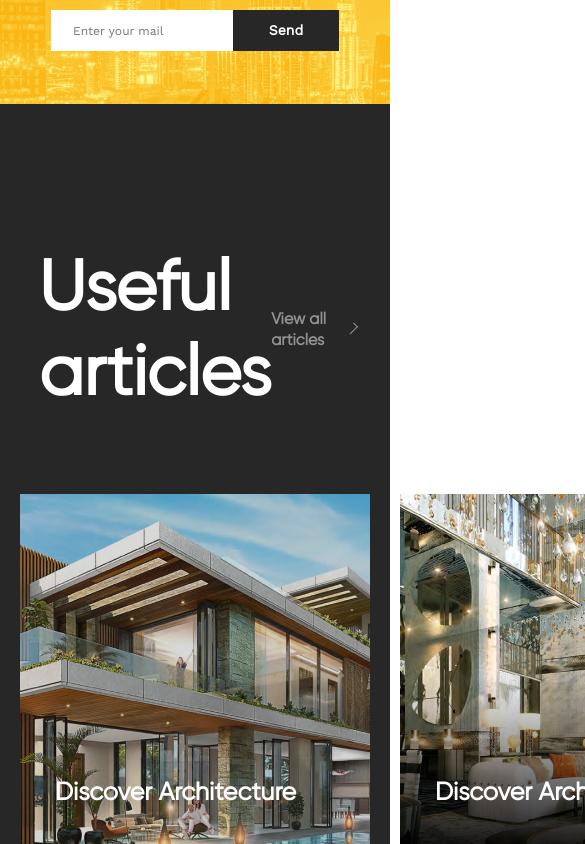
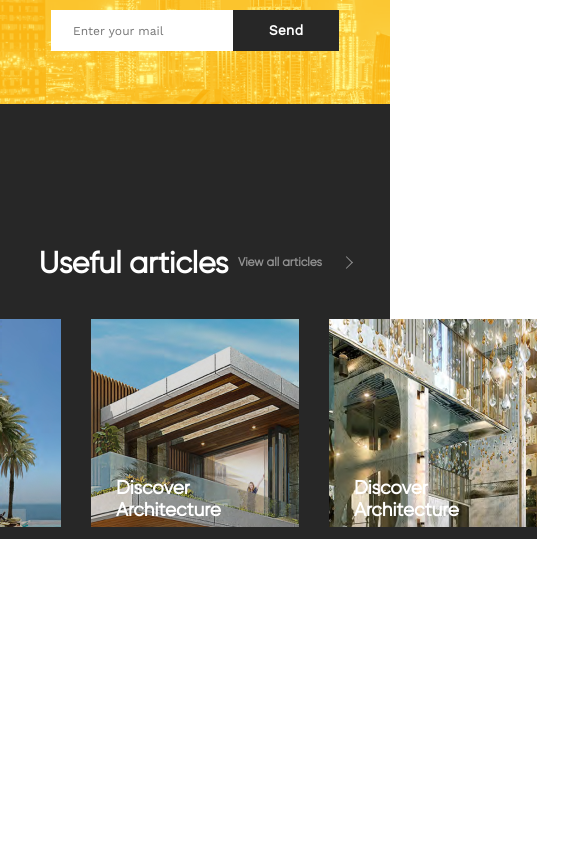
Before and after one commit to VitaliyM/agroshop, a React (Create React App) app: page / in a window 390 px wide. Shown: the part 4408-5252 px from the top of the page, 585 px wide, since content can reach past the window. After the commit the page ends 4947 px from the top, so only its background shows below. Built offline with nearby package versions, Linux system fonts and the light colour scheme.

Commit message:
Useful Styling 2

```diff
--- a/src/components/main/usefulArticles/usefulArticles.css
+++ b/src/components/main/usefulArticles/usefulArticles.css
@@ -178,3 +178,66 @@
         width: 100%;
     }
 }
+
+@media screen and (max-width: 768px) {
+    .usefulArtBigText {
+        font-size: 30px;
+        line-height: 37px;
+    }
+
+    .usefulArtViewAll {
+        font-size: 12px;
+        line-height: 15px;
+    }
+
+    .usefulArtViewAll::after {
+        width: 8px;
+        height: 8px;
+    }
+
+    .usefulArtWrapper {
+        margin-top: 38px;
+    }
+
+    .usefulArticle {
+        width: 208px;
+        height: 220px;
+    }
+
+    .usefulArticleInfo {
+        padding: 25px 32px 0 25px;
+        top: 208px;
+    }
+
+    .articleInfoDate {
+        font-size: 12px;
+        line-height: 14px;
+    }
+
+    .articleInfoHeader {
+        top: -50px;
+        font-size: 19px;
+        line-height: 22px;
+    }
+
+    .usefulArticle:hover .articleInfoHeader {
+        top: 52px;
+    }
+
+    .articleInfoText {
+        margin-top: 70px;
+        font-size: 12px;
+        line-height: 14px;
+    }
+
+    .articleInfoLearnMore {
+        margin-top: 25px;
+        font-size: 12px;
+        line-height: 0px;
+    }
+
+    .articleInfoLearnMore::after {
+        width: 8px;
+        height: 8px;
+    }
+}
```
